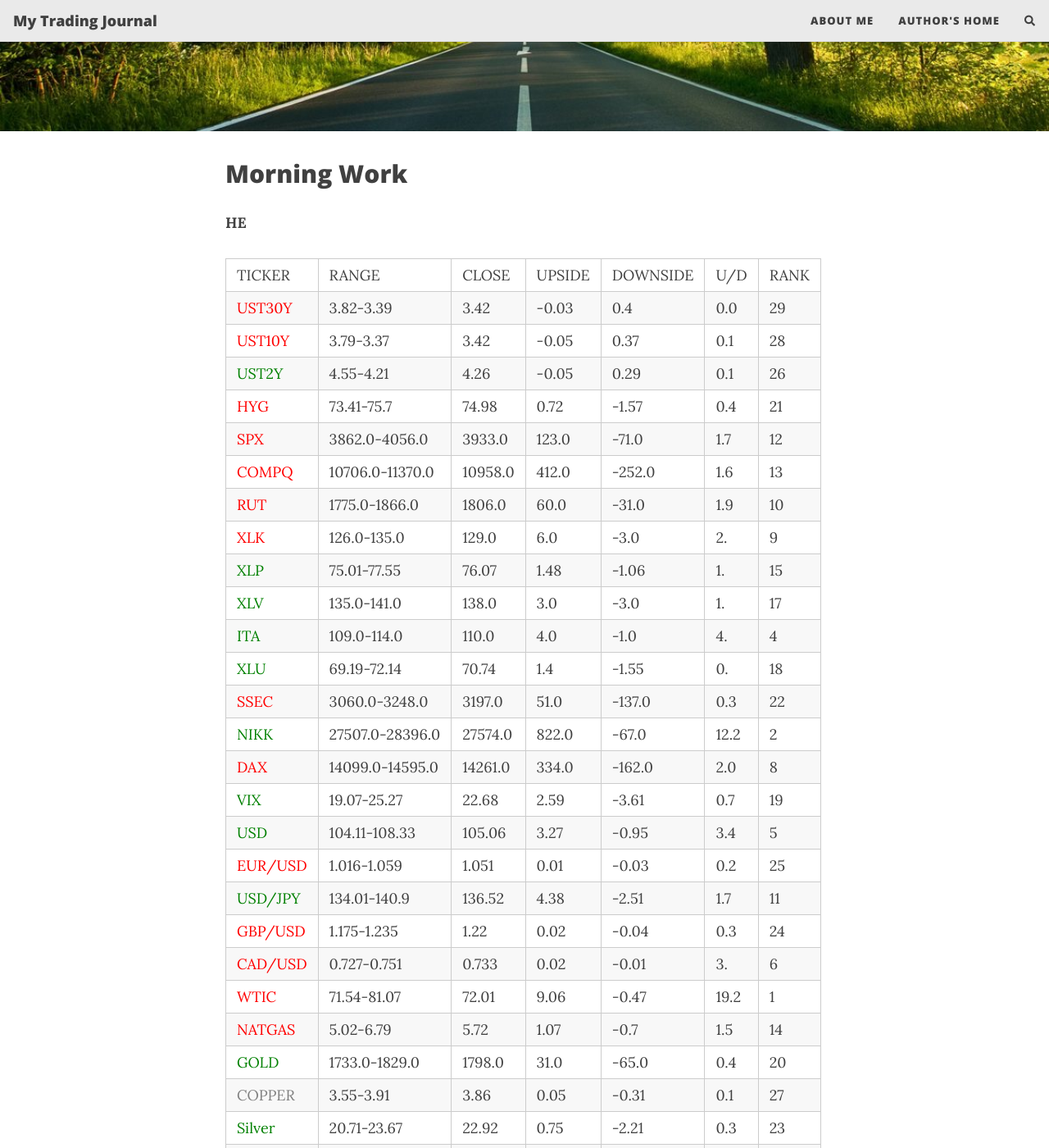
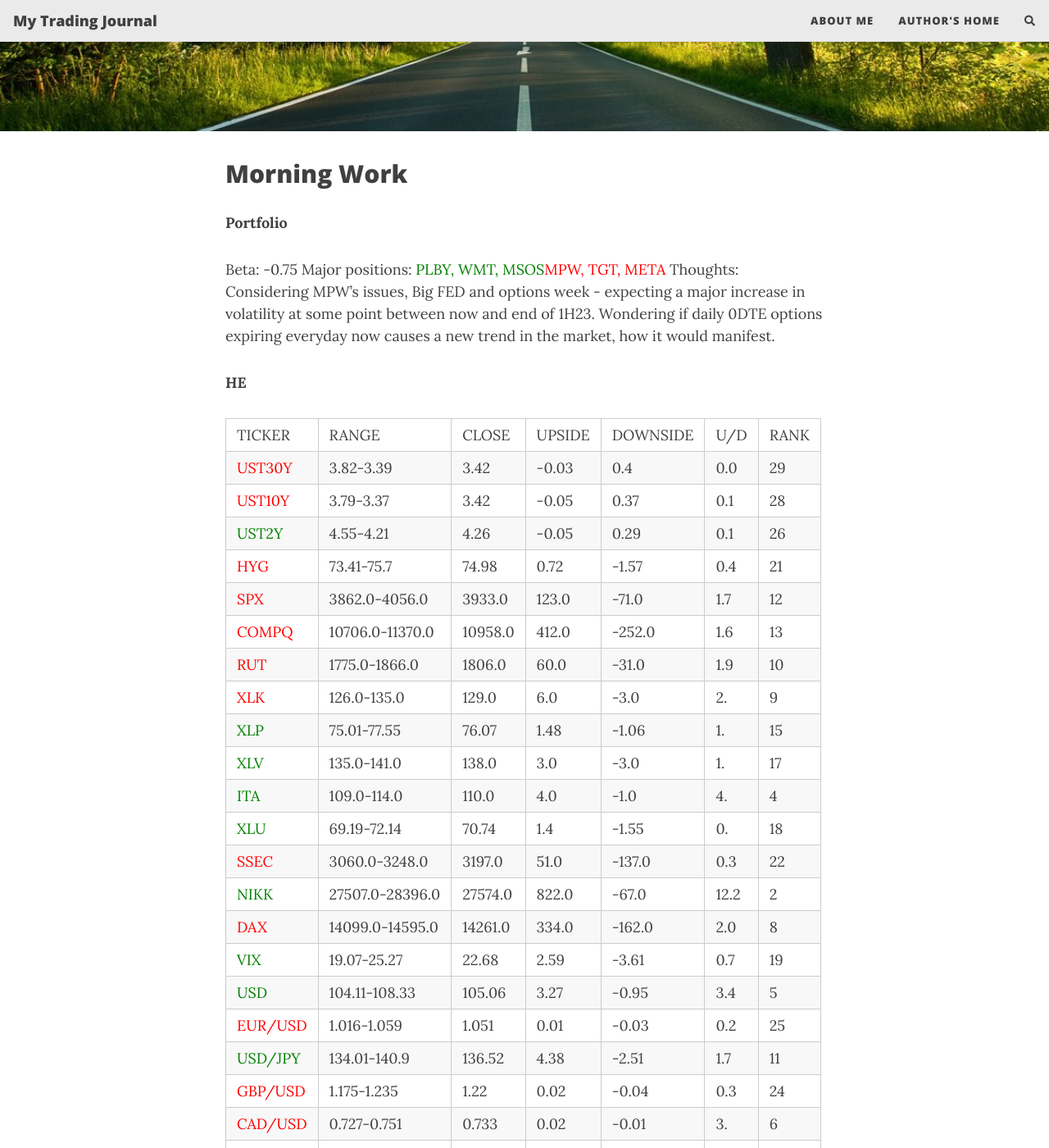
Before and after one commit to zachmitch/zachmitch.github.io, a Jekyll site: the page built from _posts/2022-12-11-trading-journal.md, in a window 1280 px wide and 1400 px high, scrolled down 331 px. Shown: the whole window at 82% size. Built offline with Jekyll 4.4.1, drawn with Linux system fonts in a browser that asks for light colours; nearby versions of some CDN libraries; comment, search, counter and statistics services are not loaded; some of the changed text lies outside the part shown.

```diff
--- a/_posts/2022-12-11-trading-journal.md
+++ b/_posts/2022-12-11-trading-journal.md
@@ -11,6 +11,12 @@
 
 
 ## Morning Work
+
+**Portfolio**
+
+Beta: -0.75
+Major positions:  <span style="color:green">PLBY, WMT, MSOS</span><span style="color:red">MPW, TGT, META</span>
+Thoughts:  Considering MPW's issues, Big FED and options week - expecting a major increase in volatility at some point between now and end of 1H23.  Wondering if daily 0DTE options expiring everyday now causes a new trend in the market, how it would manifest.
 
 **HE**
 
```
